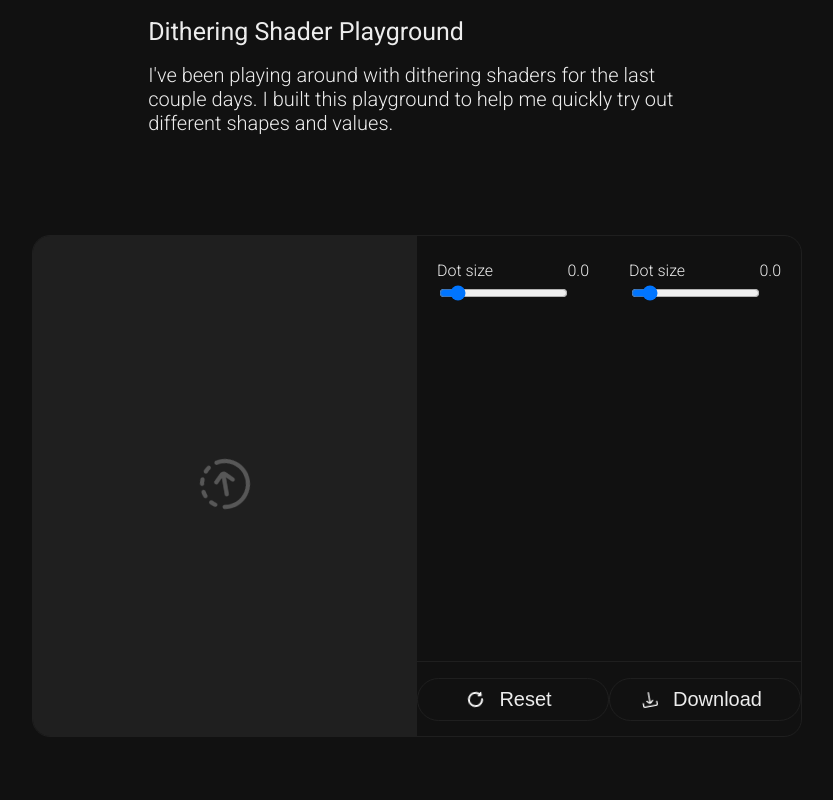
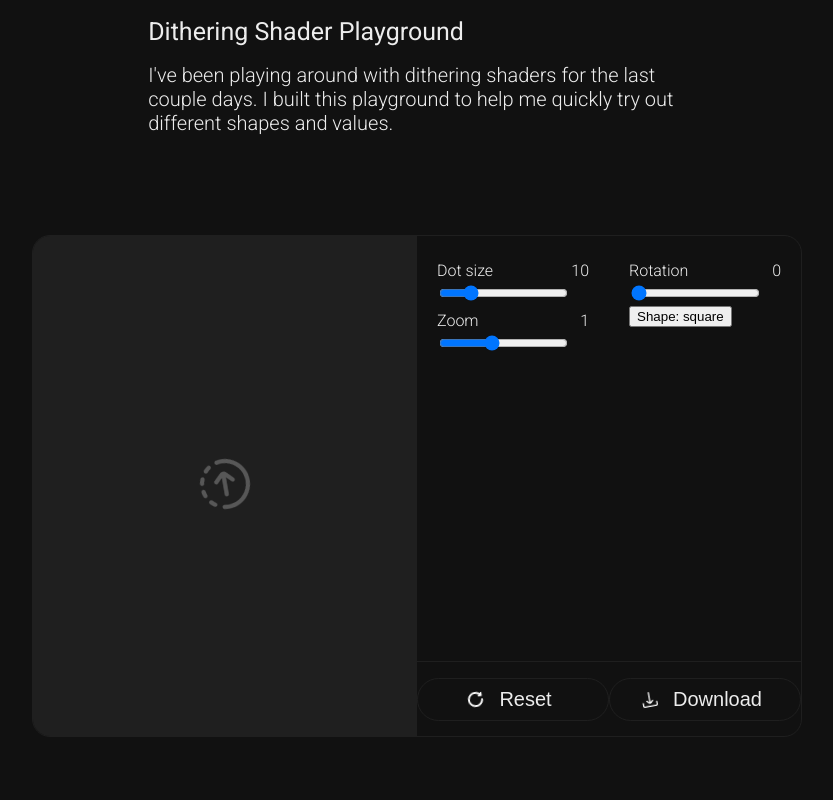
Before and after one commit to sharky-3/dotra, a React (Create React App) app: page / in a window 1280 px wide. Shown: the top 800 px of the page, without its empty margins (223-1056 px from the left). Built offline with nearby package versions, Linux system fonts and the light colour scheme.

Commit message:
pixelated image

```diff
--- a/src/assets/components/image.editor.jsx
+++ b/src/assets/components/image.editor.jsx
@@ -1,16 +1,113 @@
-import { useState } from "react";
-import { TITLE_TEXT } from "./text.module";
-import { NORMAL_BUTTON, ICON_BUTTON } from "./button.module";
+import { useState, useRef, useEffect } from "react";
+
 import { RANGE } from "./range-hero";
+import { ICON_BUTTON } from "./button.module";
 
 export const IMAGE_EDITOR = () => {
     const [image, setImage] = useState(null);
+    const [zoom, setZoom] = useState(1);
+    const [rotation, setRotation] = useState(0);
+    const [dotSize, setDotSize] = useState(10);
+    const [shape, setShape] = useState("square");
+    const offscreenRef = useRef(null);
+
+    const canvasRef = useRef(null);
+    const imgRef = useRef(null);
 
     const uploadImage = (e) => {
         const file = e.target.files[0];
         if (!file) return;
 
-        setImage(URL.createObjectURL(file));
+        const img = new Image();
+        img.src = URL.createObjectURL(file);
+
+        img.onload = () => {
+            imgRef.current = img;
+            setImage(img.src); // triggers canvas render
+        };
+    };
+
+    const drawImage = () => {
+        const canvas = canvasRef.current;
+        const img = imgRef.current;
+
+        if (!canvas || !img) return;
+
+        const ctx = canvas.getContext("2d");
+        if (!ctx) return;
+
+        // Setup offscreen canvas once
+        if (!offscreenRef.current) {
+            const off = document.createElement("canvas");
+            off.width = img.width;
+            off.height = img.height;
+            off.getContext("2d").drawImage(img, 0, 0);
+            offscreenRef.current = off;
+        }
+
+        const offCtx = offscreenRef.current.getContext("2d");
+        const pixels = offCtx.getImageData(0, 0, img.width, img.height).data;
+
+        canvas.width = img.width;
+        canvas.height = img.height;
+
+        ctx.clearRect(0, 0, canvas.width, canvas.height);
+        ctx.save();
+
+        ctx.translate(canvas.width / 2, canvas.height / 2);
+        ctx.rotate((rotation * Math.PI) / 180);
+        ctx.scale(zoom, zoom);
+        ctx.translate(-canvas.width / 2, -canvas.height / 2);
+
+        for (let y = 0; y < img.height; y += dotSize) {
+            for (let x = 0; x < img.width; x += dotSize) {
+                const index = (y * img.width + x) * 4;
+                const r = pixels[index];
+                const g = pixels[index + 1];
+                const b = pixels[index + 2];
+
+                ctx.fillStyle = `rgb(${r},${g},${b})`;
+
+                if (shape === "circle") {
+                    ctx.beginPath();
+                    ctx.arc(
+                        x + dotSize / 2,
+                        y + dotSize / 2,
+                        dotSize / 2,
+                        0,
+                        Math.PI * 2
+                    );
+                    ctx.fill();
+                } else {
+                    ctx.fillRect(x, y, dotSize, dotSize);
+                }
+            }
+        }
+
+        ctx.restore();
+    };
+
+
+    useEffect(() => {
+        if (!image) return;
+        drawImage();
+    }, [image, zoom, rotation, dotSize, shape]);
+
+    const reset = () => {
+        setZoom(1);
+        setRotation(0);
+        setDotSize(10);
+        setShape("square");
+    };
+
+    const downloadImage = () => {
+        const canvas = canvasRef.current;
+        if (!canvas) return;
+
+        const link = document.createElement("a");
+        link.download = "edited-image.png";
+        link.href = canvas.toDataURL("image/png");
+        link.click();
     };
 
     return (
@@ -19,7 +116,11 @@ export const IMAGE_EDITOR = () => {
                 {!image && (
                     <div className="upload-image">
                         <label className="upload-image-btn">
-                    <img className="upload-icon" src="/images/icons/upload.png" alt="upload" />
+                            <img
+                                className="upload-icon"
+                                src="/images/icons/upload.png"
+                                alt="upload"
+                            />
                             <input
                                 type="file"
                                 accept="image/*"
@@ -30,22 +131,64 @@ export const IMAGE_EDITOR = () => {
                     </div>
                 )}
 
-                {image && <img src={image} alt="preview" className="uploaded-image" />}
+                {image && (
+                    <canvas
+                        ref={canvasRef}
+                        className="uploaded-image"
+                    />
+                )}
             </div>
+
             <div className="image-editor">
                 <div className="top">
                     <div className="left">
-                        <RANGE title={"Dot size"} min_value={0} max_value={100} current_value={10} />
+                        <RANGE
+                            title="Dot size"
+                            min_value={2}
+                            max_value={40}
+                            current_value={dotSize}
+                            onChange={setDotSize}
+                        />
+                        <RANGE
+                            title="Zoom"
+                            min_value={0.5}
+                            max_value={3}
+                            current_value={zoom}
+                            onChange={setZoom}
+                        />
                     </div>
+
                     <div className="right">
-                        <RANGE title={"Dot size"} min_value={0} max_value={100} current_value={10} />
+                        <RANGE
+                            title="Rotation"
+                            min_value={0}
+                            max_value={360}
+                            current_value={rotation}
+                            onChange={setRotation}
+                        />
+                        <button
+                            onClick={() =>
+                                setShape(shape === "square" ? "circle" : "square")
+                            }
+                        >
+                            Shape: {shape}
+                        </button>
                     </div>
                 </div>
+
                 <div className="bottom">
-                    <ICON_BUTTON icon={"/images/icons/reload.png"} text={"Reset"} />
-                    <ICON_BUTTON icon={"/images/icons/download.png"} text={"Download"} />
+                    <ICON_BUTTON
+                        icon="/images/icons/reload.png"
+                        text="Reset"
+                        onClick={reset}
+                    />
+                    <ICON_BUTTON
+                        icon="/images/icons/download.png"
+                        text="Download"
+                        onClick={downloadImage}
+                    />
                 </div>
             </div>
         </div>
     );
-}
+};
--- a/src/assets/components/range-hero.jsx
+++ b/src/assets/components/range-hero.jsx
@@ -2,15 +2,24 @@ export const RANGE = ({
     title,
     min_value,
     max_value,
-    current_value
+    current_value,
+    onChange
 }) => {
     return (
         <div className="range-hero">
             <header>
                 <div className="range-title">{title}</div>
-                <div id="range-value">0.0</div>
+                <div id="range-value">{current_value}</div>
             </header>
-            <input type="range" id="range" min={min_value} max={max_value} value={current_value} />
+
+            <input
+                type="range"
+                id="range"
+                min={min_value}
+                max={max_value}
+                value={current_value}
+                onChange={(e) => onChange(Number(e.target.value))}
+            />
         </div>
     );
-}
+};
--- a/src/assets/styles/design.css
+++ b/src/assets/styles/design.css
@@ -63,6 +63,4 @@
         justify-content: space-between;
         align-items: center;
     }
-
-
 }
```
Lines whose indentation alone changed are shown as unchanged.
